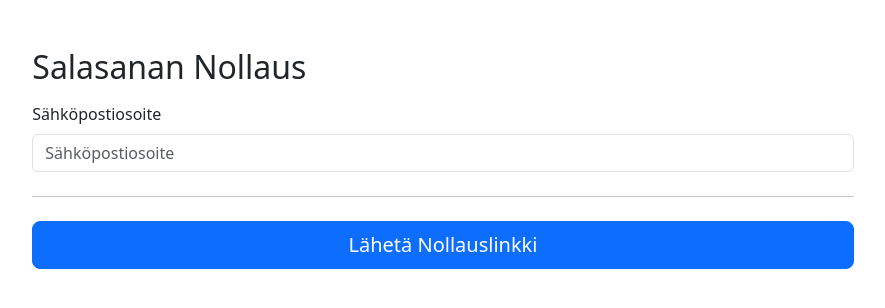
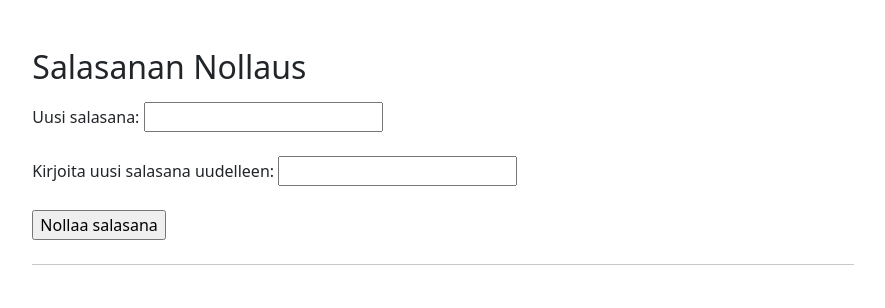
Before and after one commit to jensondesign/omnia-taskit-ja-projektit, a PHP site: page /resetpassword.php in a window 1280 px wide. Shown: the top 308 px of the page, without its empty margins (197-1082 px from the left). Run offline with PHP 8.4, Linux system fonts and the light colour scheme.

Commit message:
salasanan nollaus

```diff
--- a/neilikka/Nettikaupan-rekisteröitymislomake/nollaa-salasana.php
+++ b/neilikka/Nettikaupan-rekisteröitymislomake/nollaa-salasana.php
@@ -15,7 +15,7 @@
     <div class="col-sm-12 col-md-9 col-xl-8 col-xxl-6 px-3 my-5 mx-auto">
 
         <h2 class="mb-3">Nollaa Salasana</h2>
-        <form class="needs-validation" novalidate="" method="post" action="Nettikaupan-rekisteröitymislomake/kasittelija_resetpassword.php">
+        <form class="needs-validation" novalidate="" method="post" action="kasittelija_resetpassword.php">
 
             <div class="col-12">
                 <label for="new_password" class="form-label">Uusi Salasana</label>
--- a/neilikka/Nettikaupan-rekisteröitymislomake/resetpassword.php
+++ b/neilikka/Nettikaupan-rekisteröitymislomake/resetpassword.php
@@ -13,20 +13,14 @@
 <body>
     <div class="col-sm-12 col-md-9 col-xl-8 col-xxl-6 px-3 my-5 mx-auto">
         <h2 class="mb-3">Salasanan Nollaus</h2>
-        <form class="needs-validation" novalidate="" method="post" action="Nettikaupan-rekisteröitymislomake/kasittelija_resetpassword.php">
-
-            <div class="col-12">
-                <label for="email" class="form-label">Sähköpostiosoite</label>
-                <input type="email" class="form-control" id="email" name="email" placeholder="Sähköpostiosoite" required="" />
-                <div class="invalid-feedback">Tämä on pakollinen</div>
-            </div>
-
-            <hr class="my-4" />
-
-            <button class="w-100 btn btn-primary btn-lg" type="submit">
-                Lähetä Nollauslinkki
-            </button>
+        <form method="post" action="kasittelija_resetpassword.php">
+            <label for="salasana">Uusi salasana:</label>
+            <input type="password" name="salasana" required><br><br>
+            <label for="salasana_uudestaan">Kirjoita uusi salasana uudelleen:</label>
+            <input type="password" name="salasana_uudestaan" required><br><br>
+            <input type="submit" name="nollaa" value="Nollaa salasana">
         </form>
+        <hr class="my-4" />
     </div>
 
     <script src="https://cdn.jsdelivr.net/npm/bootstrap@5.3.1/dist/js/bootstrap.bundle.min.js" integrity="sha384-HwwvtgBNo3bZJJLYd8oVXjrBZt8cqVSpeBNS5n7C8IVInixGAoxmnlMuBnhbgrkm" crossorigin="anonymous"></script>
```
